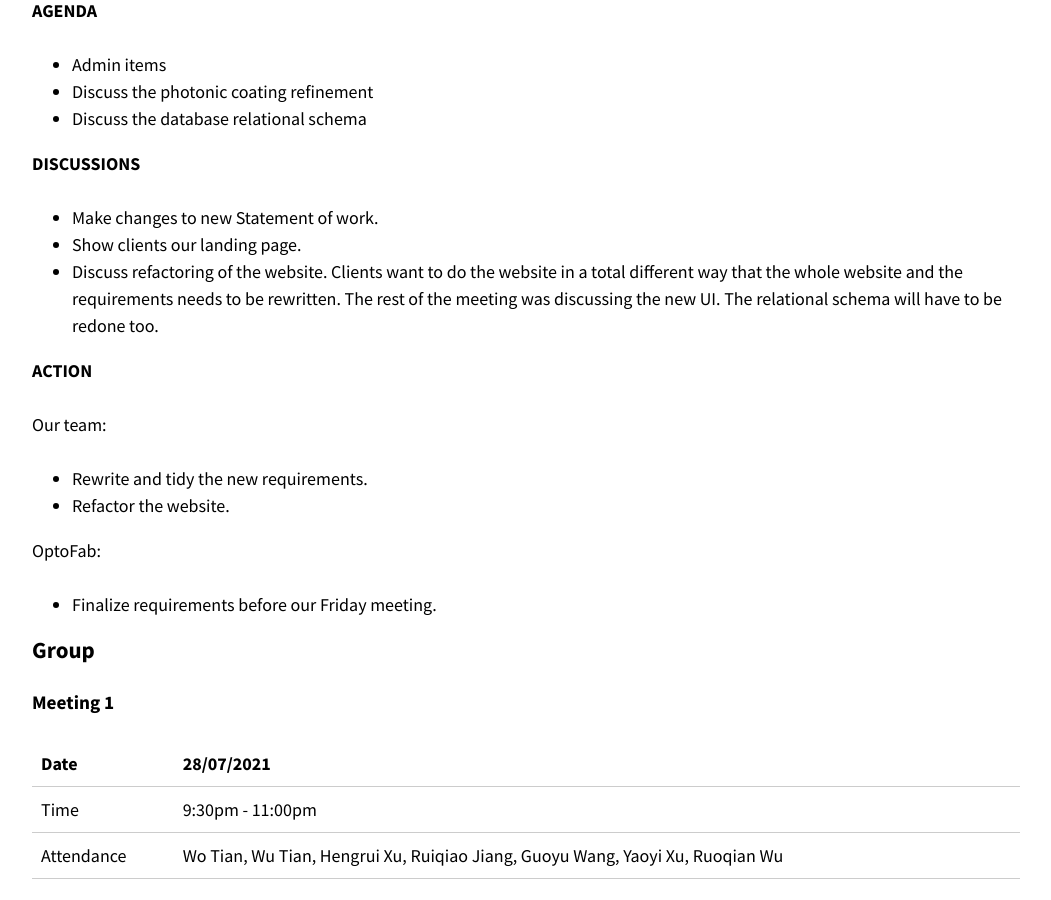
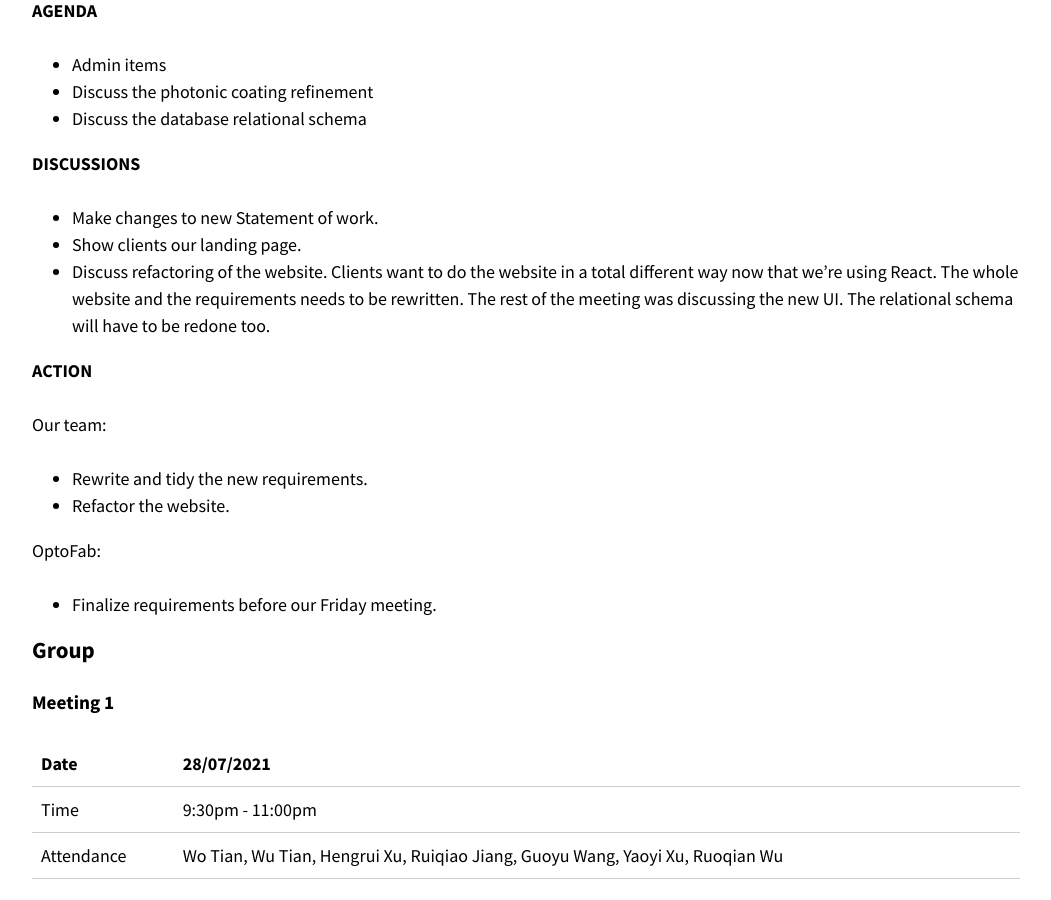
Before and after one commit to optofab/optofab.github.io, a Jekyll site: the page built from logs.md, in a window 1280 px wide and 900 px high, scrolled down 2758 px. Shown: the whole window, without its empty margins (114-1165 px from the left). Built offline with Jekyll 4.4.1, drawn with Linux system fonts in a browser that asks for light colours; nearby versions of some CDN libraries; emoji names are drawn with the system emoji font.

Commit message:
Update logs.md

```diff
--- a/logs.md
+++ b/logs.md
@@ -97,7 +97,7 @@ OptoFab:
 
 - Make changes to new Statement of work.
 - Show clients our landing page.
-- Discuss refactoring of the website. Clients want to do the website in a total different way that the whole website and the requirements needs to be rewritten. The rest of the meeting was discussing the new UI. The relational schema will have to be redone too.
+- Discuss refactoring of the website. Clients want to do the website in a total different way now that we're using React. The whole website and the requirements needs to be rewritten. The rest of the meeting was discussing the new UI. The relational schema will have to be redone too.
 
 **ACTION**
 
```
